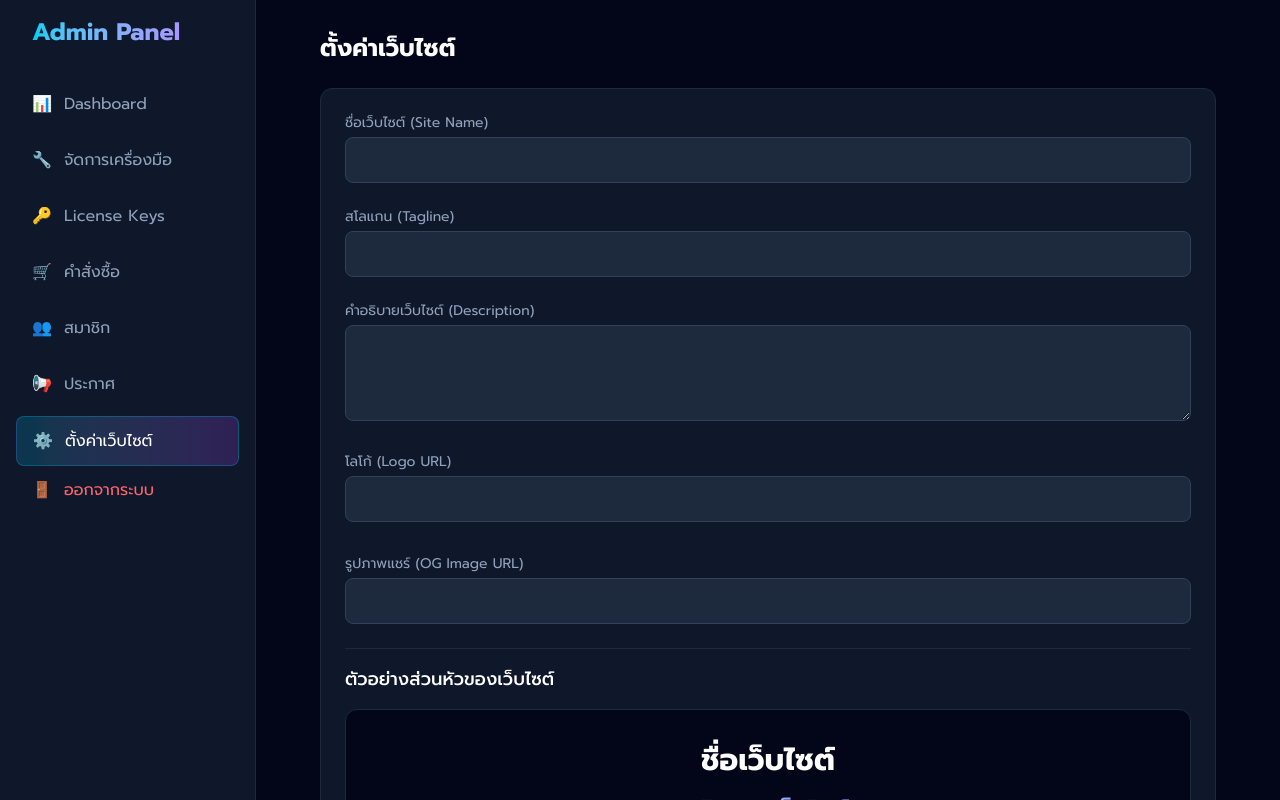
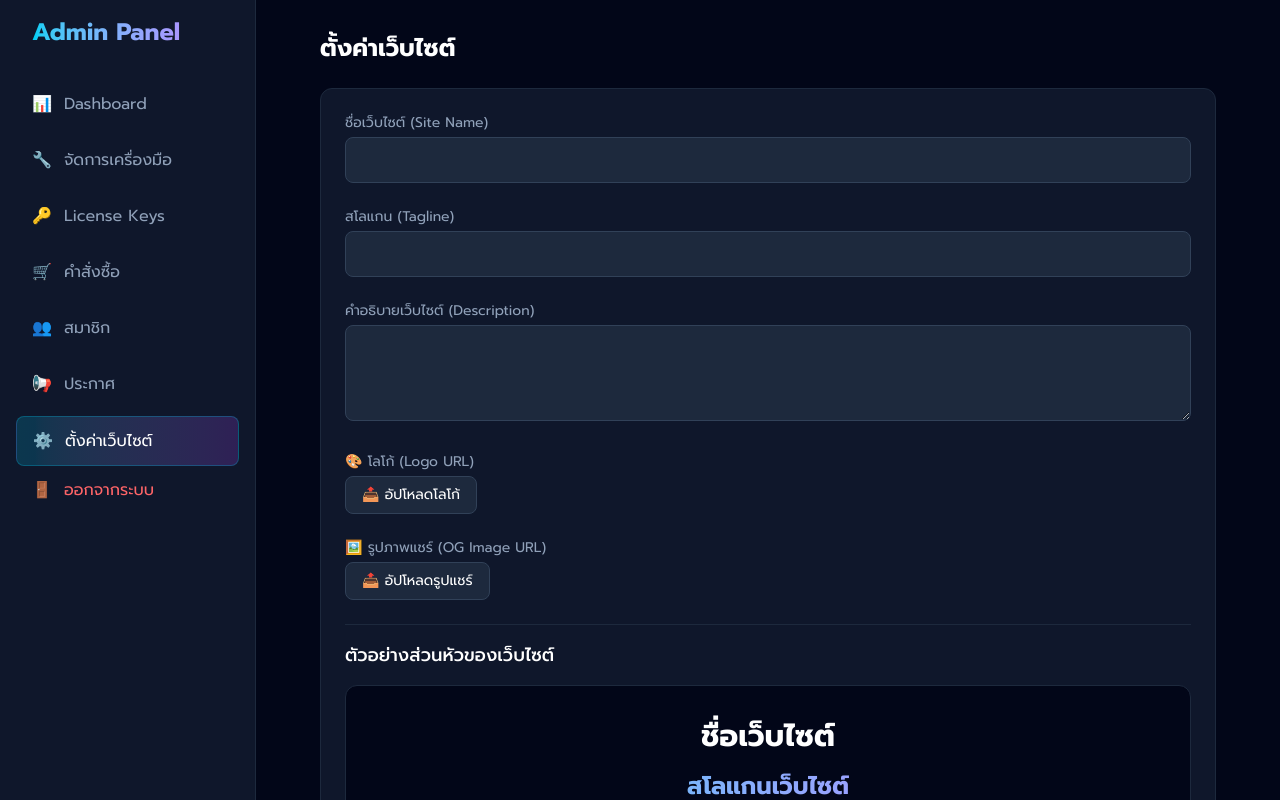
Before and after one commit to nilmat2007/aisalerpro, a Next.js app: page /admin/settings in a window 1280 px wide. Shown: the top 800 px of the page. Built offline with nearby package versions, Linux system fonts and the light colour scheme; no server answers; the database is empty.

Commit message:
เพิ่มอัปโหลดรูป Logo ในหน้าตั้งค่าเว็บ และดึงรูปจากฐานข้อมูลมาแสดงหน้าเว็บ

```diff
--- a/src/app/admin/settings/page.tsx
+++ b/src/app/admin/settings/page.tsx
@@ -1,6 +1,7 @@
 'use client'
 
-import { useState, useEffect } from 'react'
+import { useState, useEffect, useRef } from 'react'
+import { createClient } from '@/lib/supabase/client'
 
 export default function AdminSettingsPage() {
   const [settings, setSettings] = useState({
@@ -13,6 +14,34 @@ export default function AdminSettingsPage() {
   const [loading, setLoading] = useState(true)
   const [saving, setSaving] = useState(false)
   const [toast, setToast] = useState('')
+  const [uploading, setUploading] = useState<string | null>(null)
+
+  const logoRef = useRef<HTMLInputElement>(null)
+  const ogRef = useRef<HTMLInputElement>(null)
+
+  const handleImageUpload = async (file: File, type: 'logo' | 'og') => {
+    setUploading(type)
+    try {
+      const supabase = createClient()
+      const ext = file.name.split('.').pop()
+      const fileName = `site_${type}_${Date.now()}.${ext}`
+
+      const { error } = await supabase.storage.from('tool-images').upload(fileName, file)
+      if (error) throw error
+
+      const { data: { publicUrl } } = supabase.storage.from('tool-images').getPublicUrl(fileName)
+
+      if (type === 'logo') {
+        setSettings(prev => ({ ...prev, logo_url: publicUrl }))
+      } else {
+        setSettings(prev => ({ ...prev, og_image_url: publicUrl }))
+      }
+    } catch (err: any) {
+      alert('อัปโหลดไม่สำเร็จ: ' + (err.message || 'ลองใหม่'))
+    } finally {
+      setUploading(null)
+    }
+  }
 
   useEffect(() => {
     fetch('/api/settings')
@@ -81,18 +110,33 @@ export default function AdminSettingsPage() {
           </div>
 
           <div>
-            <label className="block text-sm text-slate-400 mb-1">โลโก้ (Logo URL)</label>
-            <input type="text" value={settings.logo_url} onChange={e => setSettings({...settings, logo_url: e.target.value})} className="w-full bg-slate-800 border border-slate-700 rounded-lg px-4 py-2.5 text-white mb-2" />
-            {settings.logo_url && (
-              <div className="mt-2 p-2 bg-slate-950 rounded inline-block">
-                <img src={settings.logo_url} alt="Logo Preview" className="h-10 object-contain" />
-              </div>
-            )}
+            <label className="block text-sm text-slate-400 mb-1">🎨 โลโก้ (Logo URL)</label>
+            <input type="file" ref={logoRef} accept="image/*" className="hidden" onChange={(e) => e.target.files?.[0] && handleImageUpload(e.target.files[0], 'logo')} />
+            <div className="flex gap-4 items-center">
+              <button type="button" onClick={() => logoRef.current?.click()} disabled={uploading === 'logo'} className="px-4 py-2 bg-slate-800 hover:bg-slate-700 text-white rounded-lg text-sm border border-slate-700 disabled:opacity-50">
+                {uploading === 'logo' ? '⏳ กำลังอัปโหลด...' : '📤 อัปโหลดโลโก้'}
+              </button>
+              {settings.logo_url && (
+                <div className="p-2 bg-slate-950 rounded border border-slate-800">
+                  <img src={settings.logo_url} alt="Logo Preview" className="h-10 object-contain" />
+                </div>
+              )}
+            </div>
           </div>
 
           <div>
-            <label className="block text-sm text-slate-400 mb-1">รูปภาพแชร์ (OG Image URL)</label>
-            <input type="text" value={settings.og_image_url} onChange={e => setSettings({...settings, og_image_url: e.target.value})} className="w-full bg-slate-800 border border-slate-700 rounded-lg px-4 py-2.5 text-white" />
+            <label className="block text-sm text-slate-400 mb-1">🖼️ รูปภาพแชร์ (OG Image URL)</label>
+            <input type="file" ref={ogRef} accept="image/*" className="hidden" onChange={(e) => e.target.files?.[0] && handleImageUpload(e.target.files[0], 'og')} />
+            <div className="flex gap-4 items-center">
+              <button type="button" onClick={() => ogRef.current?.click()} disabled={uploading === 'og'} className="px-4 py-2 bg-slate-800 hover:bg-slate-700 text-white rounded-lg text-sm border border-slate-700 disabled:opacity-50">
+                {uploading === 'og' ? '⏳ กำลังอัปโหลด...' : '📤 อัปโหลดรูปแชร์'}
+              </button>
+              {settings.og_image_url && (
+                <div className="p-2 bg-slate-950 rounded border border-slate-800">
+                  <img src={settings.og_image_url} alt="OG Preview" className="h-10 w-20 object-cover" />
+                </div>
+              )}
+            </div>
           </div>
 
           <div className="pt-4 border-t border-slate-800">
--- a/src/app/login/page.tsx
+++ b/src/app/login/page.tsx
@@ -3,11 +3,19 @@
 import { createClient } from '@/lib/supabase/client'
 import Image from 'next/image'
 import Link from 'next/link'
-import { useState } from 'react'
+import { useState, useEffect } from 'react'
 
 export default function LoginPage() {
   const [isLoading, setIsLoading] = useState(false)
+  const [settings, setSettings] = useState<any>(null)
   const supabase = createClient()
+
+  useEffect(() => {
+    supabase.from('site_settings').select('*').single()
+      .then(({ data }) => {
+        if (data) setSettings(data)
+      })
+  }, [])
 
   const handleLogin = async () => {
     setIsLoading(true)
@@ -25,14 +33,14 @@ export default function LoginPage() {
         <div className="relative w-32 h-32 mb-6">
           <div className="absolute inset-0 rounded-full bg-amber-500/20 blur-xl animate-pulse"></div>
           <Image
-            src="/images/logo-pheem-ai-toolkit.jpg"
-            alt="PHEEM AI TOOLKIT"
+            src={settings?.logo_url || "/images/logo-pheem-ai-toolkit.jpg"}
+            alt="Logo"
             fill
             className="rounded-full border-2 border-amber-500 object-cover shadow-[0_0_15px_rgba(245,158,11,0.5)]"
           />
         </div>
 
-        <h1 className="text-3xl font-bold text-white mb-2 tracking-tight">PHEEM AI TOOLKIT</h1>
+        <h1 className="text-3xl font-bold text-white mb-2 tracking-tight">{settings?.site_name || 'PHEEM AI TOOLKIT'}</h1>
         <p className="text-slate-400 mb-8">เข้าสู่ระบบเพื่อใช้งานเครื่องมือ AI</p>
 
         <button
--- a/src/app/page.tsx
+++ b/src/app/page.tsx
@@ -9,6 +9,7 @@ export default async function HomePage() {
   if (!user) {
     // Landing Page
     const { data: allTools } = await supabase.from('tools').select('*').order('sort_order')
+    const { data: settings } = await supabase.from('site_settings').select('*').single()
 
     return (
       <div className="min-h-screen bg-slate-950 text-white font-sans flex flex-col items-center">
@@ -16,17 +17,18 @@ export default async function HomePage() {
           <div className="absolute top-1/2 left-1/2 -translate-x-1/2 -translate-y-1/2 w-96 h-96 bg-cyan-500/20 rounded-full blur-3xl -z-10"></div>
 
           <img
-            src="/images/logo-pheem-ai-toolkit.jpg"
-            alt="Pheem AI Toolkit Logo"
+            src={settings?.logo_url || "/images/logo-pheem-ai-toolkit.jpg"}
+            alt="Logo"
             className="w-32 h-32 rounded-full object-cover border-2 border-cyan-400 shadow-[0_0_30px_rgba(6,182,212,0.5)] mb-8"
           />
 
           <h1 className="text-4xl md:text-6xl font-bold mb-4 text-transparent bg-clip-text bg-gradient-to-r from-cyan-400 via-teal-400 to-amber-400 tracking-tight text-center">
-            PHEEM AI TOOLKIT <br/>
-            <span className="text-2xl md:text-3xl text-slate-300">MULTI-PROVIDER STUDIO</span>
+            {settings?.site_name || 'PHEEM AI TOOLKIT'} <br/>
+            <span className="text-3xl md:text-4xl text-slate-300 font-medium tracking-normal">MULTI-PROVIDER STUDIO</span>
           </h1>
+
           <p className="text-slate-400 text-lg md:text-xl max-w-2xl mx-auto mb-10 text-center">
-            ศูนย์รวมเครื่องมือ AI สำหรับสร้างคอนเทนต์วิดีโอระดับมืออาชีพ
+            {settings?.description || 'ศูนย์รวมเครื่องมือ AI สำหรับสร้างคอนเทนต์วิดีโอระดับมืออาชีพ'}
           </p>
 
           <Link href="/login" className="px-8 py-4 bg-gradient-to-r from-cyan-500 to-teal-500 hover:from-cyan-400 hover:to-teal-400 text-white rounded-2xl font-bold text-lg shadow-[0_0_20px_rgba(6,182,212,0.4)] transition-all hover:scale-105 active:scale-95 text-center">
```
